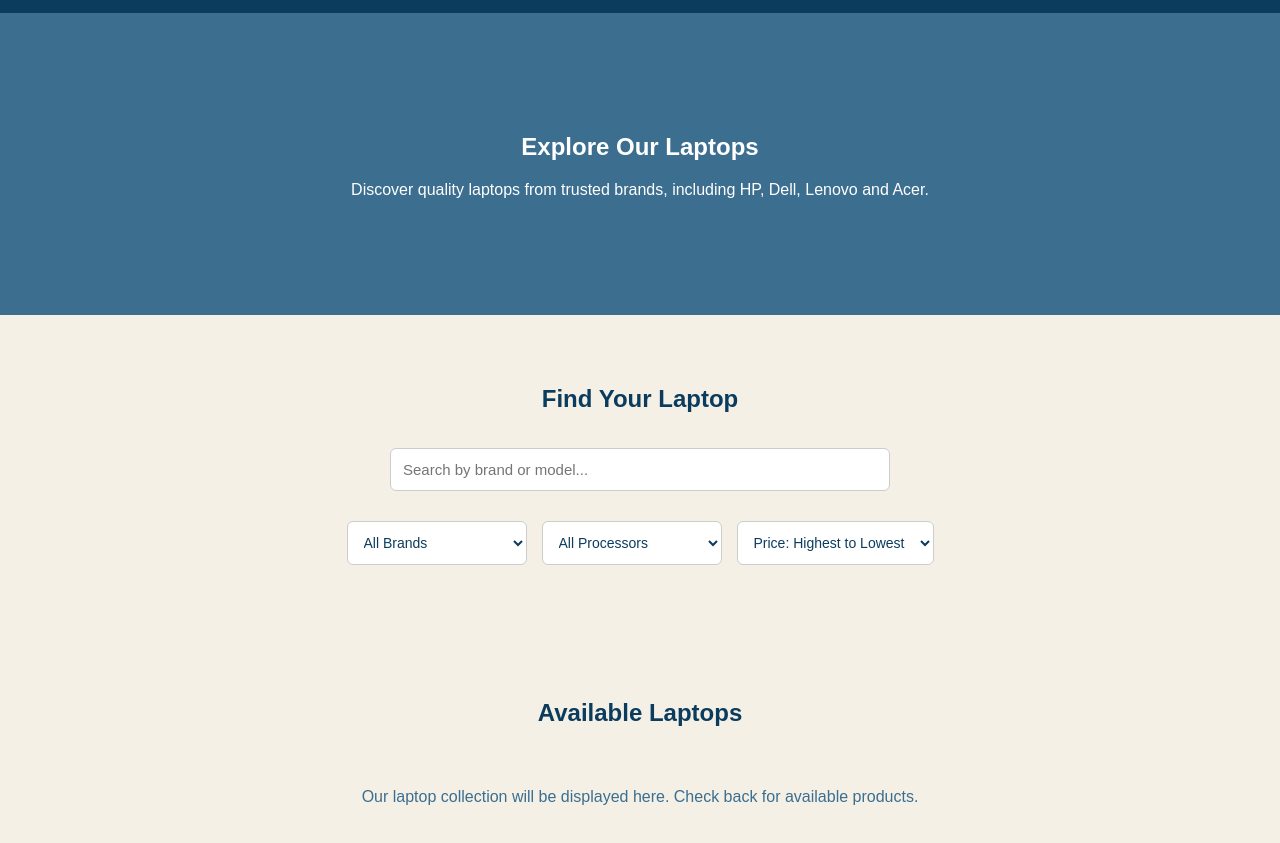
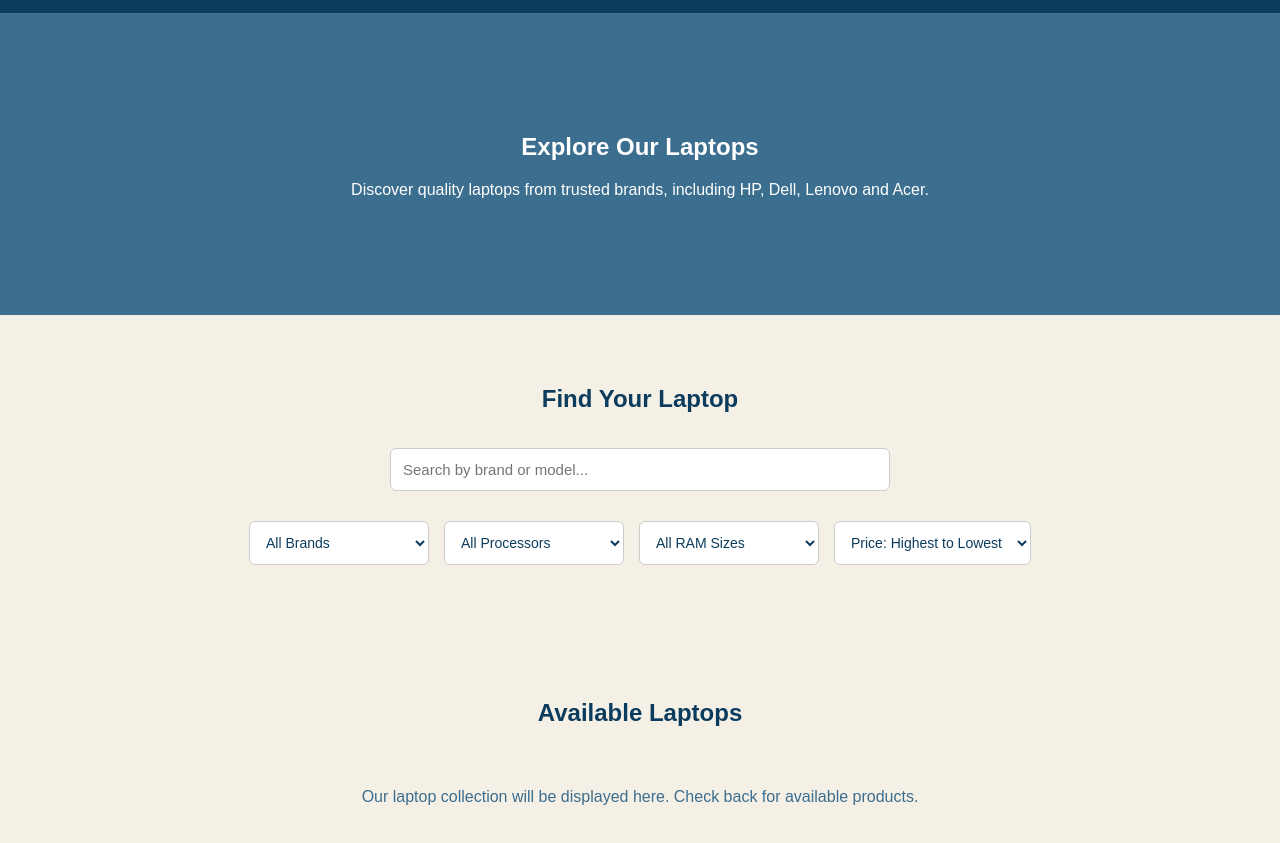
Before and after one commit to up-ack-tech-co/UpAck-Tech-Co-, a plain HTML site: page laptops.html in a window 1280 px wide. Shown: the part 107-950 px from the top of the page. Drawn offline with Linux system fonts and the light colour scheme.

Commit message:
Add RAM filter options to laptops.html

```diff
--- a/laptops.html
+++ b/laptops.html
@@ -59,6 +59,14 @@
   <option value="AMD Ryzen 7">AMD Ryzen 7</option>
   <option value="AMD Ryzen 9">AMD Ryzen 9</option>
 </select>
+      <select id="ram-filter">
+  <option value="">All RAM Sizes</option>
+  <option value="4GB">4GB RAM</option>
+  <option value="8GB">8GB RAM</option>
+  <option value="16GB">16GB RAM</option>
+  <option value="32GB">32GB RAM</option>
+  <option value="64GB">64GB RAM</option>
+</select>
 
       <select id="price-sort">
         <option value="high-low">Price: Highest to Lowest</option>
```
